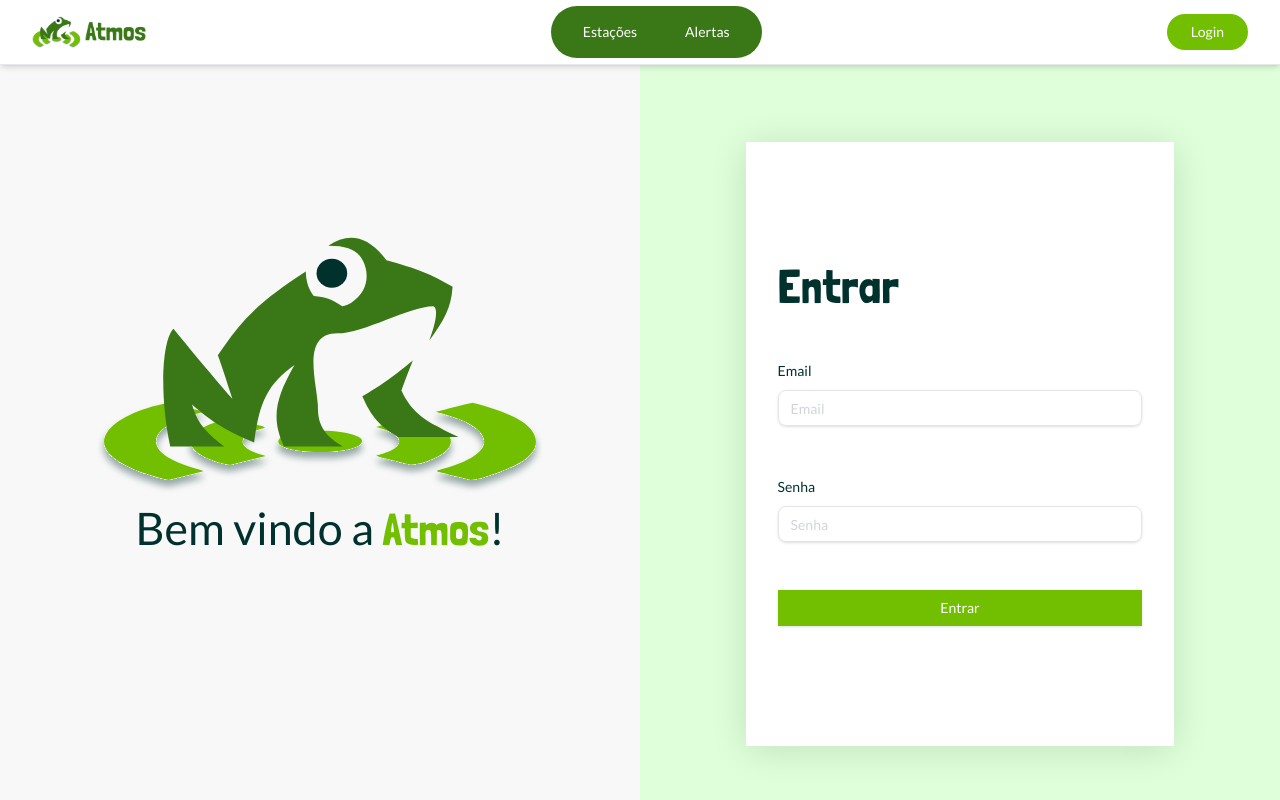
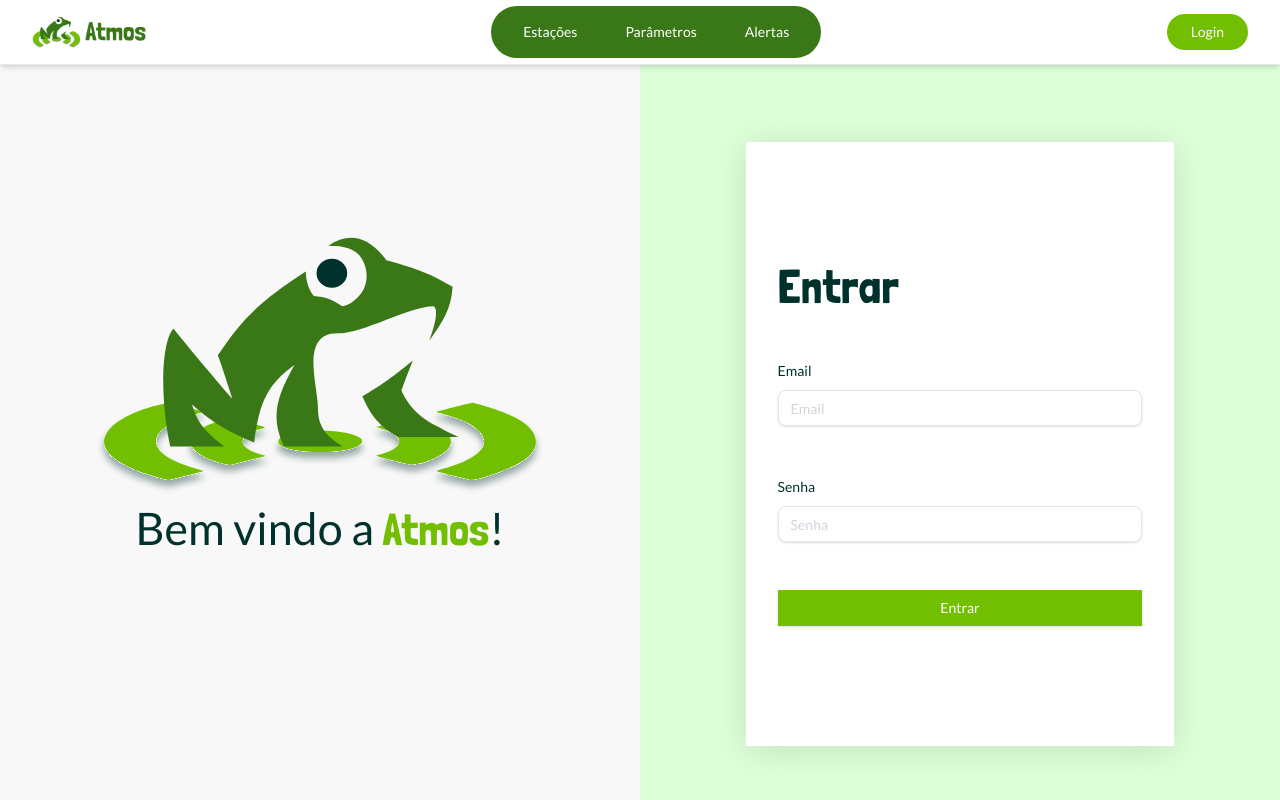
Before and after one commit to SkyFlyTeam/Atmos-frontend, a Next.js app: page /login in a window 1280 px wide. Built offline with nearby package versions, Linux system fonts and the light colour scheme; a web font is replaced by a local one.

Commit message:
fix: NavBar mostra aba Parametros agora

```diff
--- a/src/components/Navbar/Navbar.tsx
+++ b/src/components/Navbar/Navbar.tsx
@@ -29,7 +29,7 @@ const abas = [
     // {nome: "Guia Educativo", rota: "/guia-educativo", necessarioLogin: false},
     // {nome: "Dashboard", rota: "/dashboard", necessarioLogin: false},
     {nome: "Estações", rota: "/estacoes", necessarioLogin: false},
-    {nome: "Parâmetros", rota: "/parametros", necessarioLogin: true},
+    {nome: "Parâmetros", rota: "/parametros", necessarioLogin: false},
     {nome: "Alertas", rota: "/tipo-alerta", necessarioLogin: false}, // Corrigido para /tipo-alerta
     {nome: "Usuários", rota: "/usuarios", necessarioLogin: true},
 ]
```
